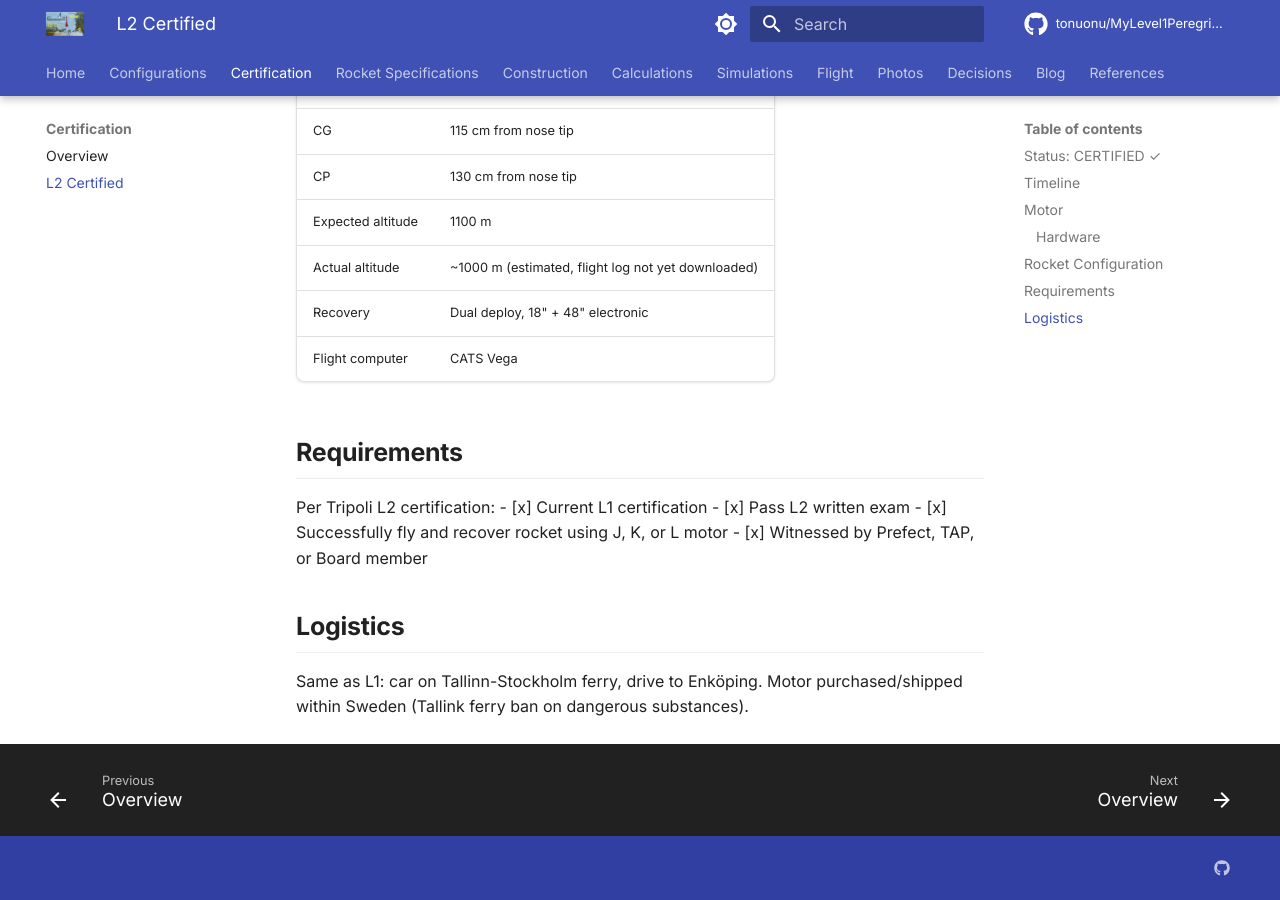
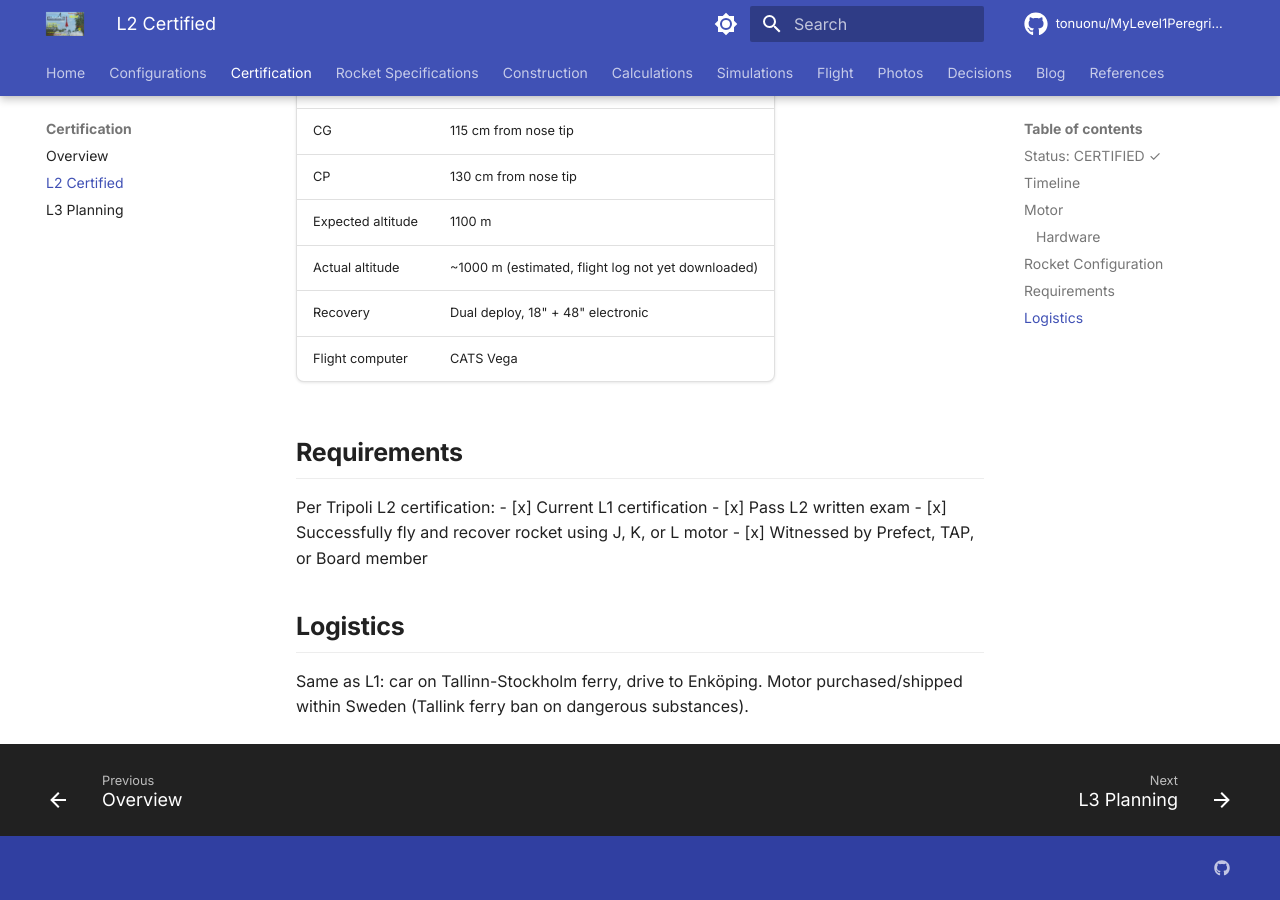
Before and after one commit to tonuonu/MyLevel1Peregrine, an MkDocs documentation site: the page built from docs/certification/l2-planning.md, in a window 1280 px wide and 900 px high, scrolled down 1483 px. Built offline with MkDocs 1.6.1 and Material for MkDocs 9.7.7, drawn with Linux system fonts in a browser that asks for light colours; comment, search, counter and statistics services are not loaded.

Commit message:
Add L3 Planning to nav, update site description

```diff
--- a/mkdocs.yml
+++ b/mkdocs.yml
@@ -1,5 +1,5 @@
 site_name: Peregrine
-site_description: Tõnu's Tripoli L1 & L2 certification rocket build documentation
+site_description: Tõnu's Tripoli L1, L2 & L3 certification rocket build documentation
 site_author: Tõnu Samuel
 site_url: https://tonuonu.github.io/MyLevel1Peregrine/
 
@@ -101,6 +101,7 @@ nav:
   - Certification:
     - Overview: certification/index.md
     - L2 Certified: certification/l2-planning.md
+    - L3 Planning: certification/l3-planning.md
   - Rocket Specifications:
     - Overview: specifications/overview.md
     - Kit Contents: specifications/kit-contents.md
```
